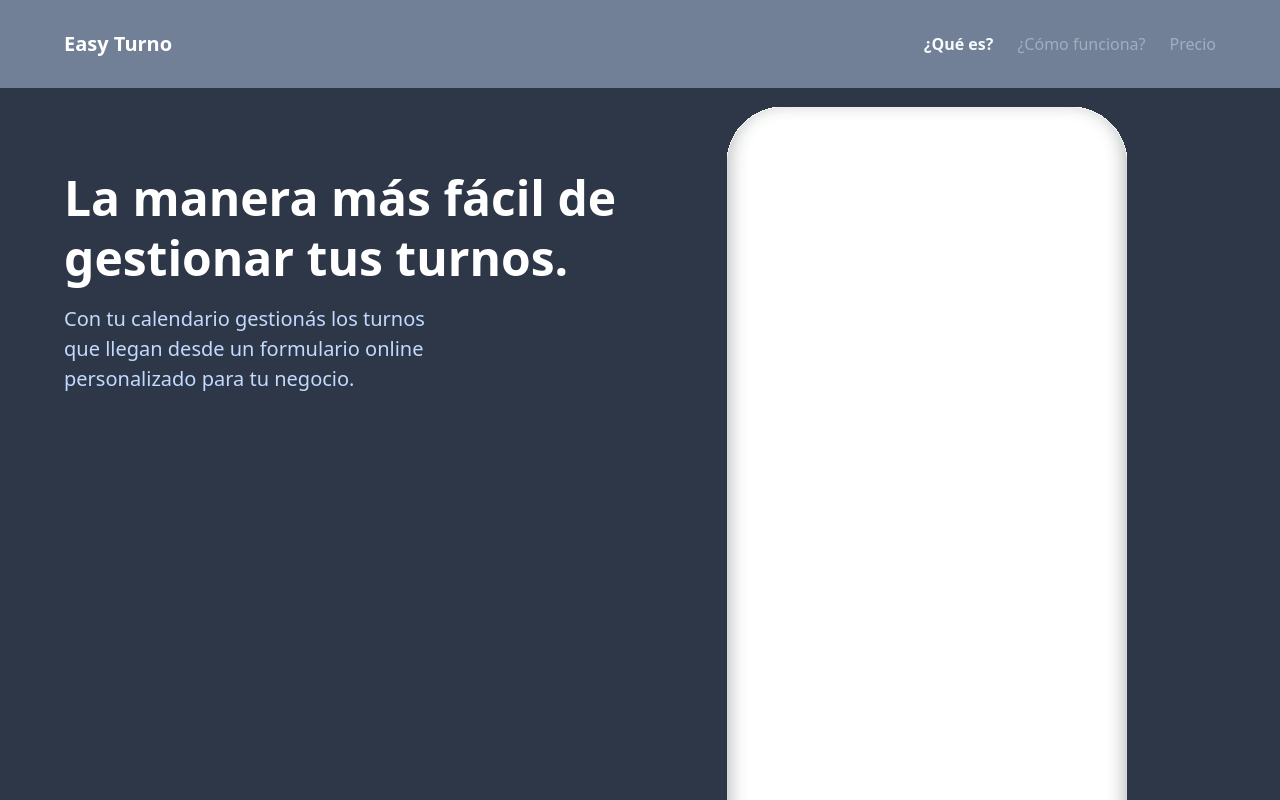
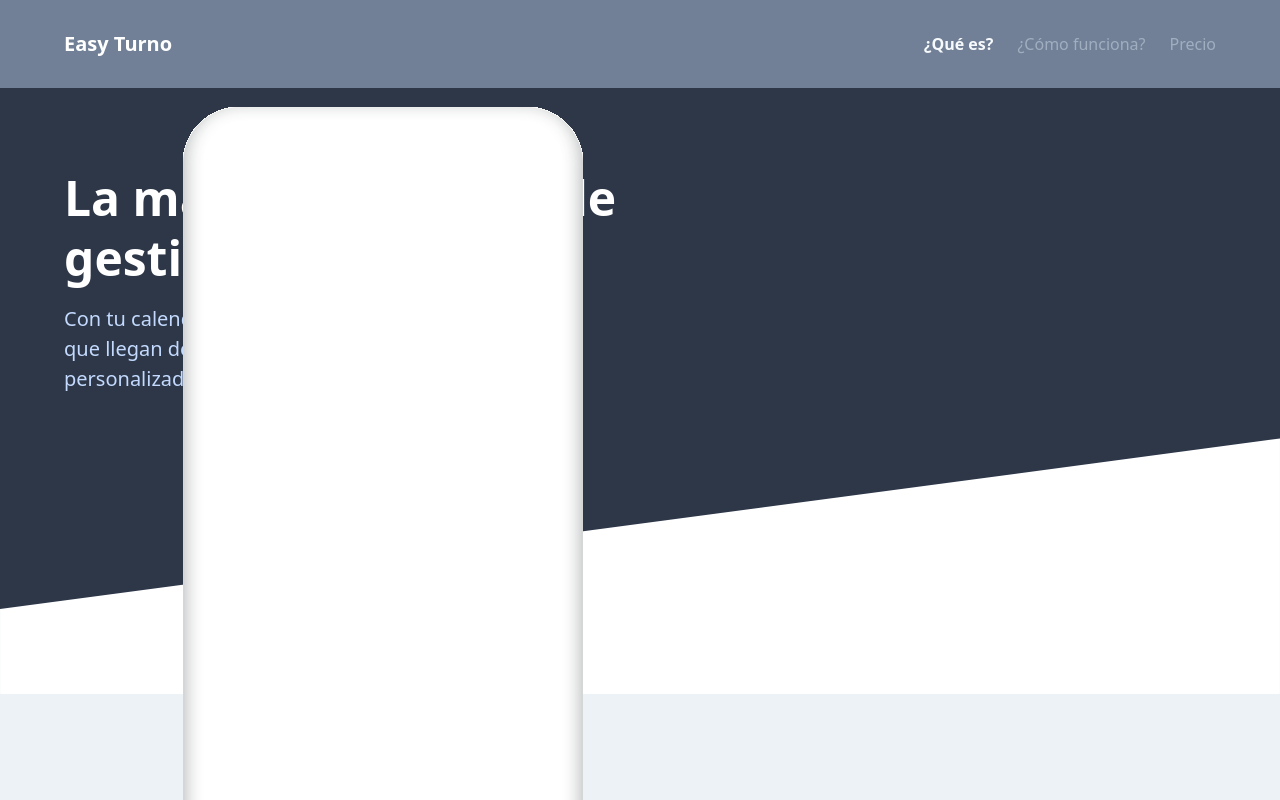
Before and after one commit to axd18/easyturnoweb, a React (Create React App) app: page / in a window 1280 px wide. Shown: the top 800 px of the page. Built offline with nearby package versions, Linux system fonts and the light colour scheme.

Commit message:
commiteo para que me deje hacer un pull

```diff
--- a/src/components/Main.js
+++ b/src/components/Main.js
@@ -24,7 +24,7 @@ const Main = () => {
                         >Get Started</p
                       > */}
                     </div>
-                      <div className="md:w-1/2 relative flex justify-center z-2">
+                      <div className="md:w-1/2 absolute flex justify-center z-2">
                         <img src={mobil}/>
                       </div>
                   </div>
```
Also changed, not shown: 1 other file (tests, documents, lock files or other folders).
